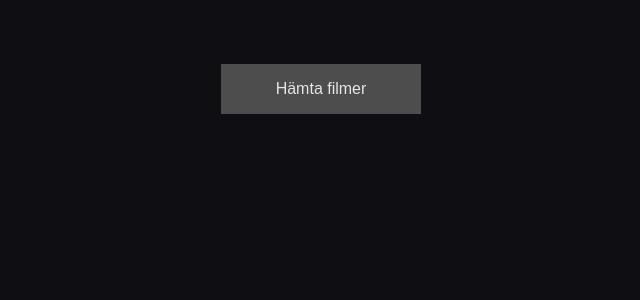
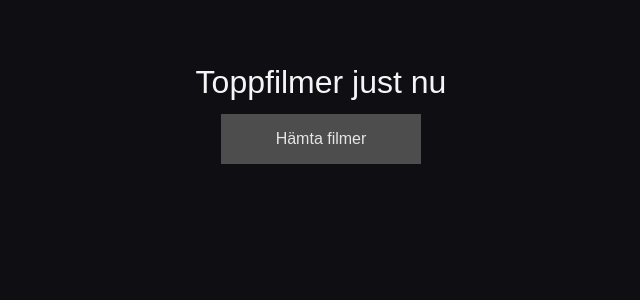
Before and after one commit to martapettersson/filmer, a React (Create React App) app: page / in a window 1280 px wide. Shown: the top 300 px of the page, without its empty margins (319-959 px from the left). Built offline with nearby package versions, Linux system fonts and the light colour scheme; no server answers.

Commit message:
add Headline component

```diff
--- a/src/app/App.js
+++ b/src/app/App.js
@@ -1,4 +1,5 @@
 import React, { useState } from "react";
+import Headline from "./components/Headline";
 import DownloadPage from "./pages/DownloadPage";
 import MoviePage from "./pages/MoviePage";
 import { getMovies } from "./utils/fetch";
@@ -16,6 +17,7 @@ export default function App() {
 	}
 	return (
 		<div className="container">
+			<Headline title="Toppfilmer just nu" size={1} />
 			{moviePages ? (
 				<MoviePage moviePages={moviePages} />
 			) : (
--- /dev/null
+++ b/src/app/components/Headline.jsx
@@ -0,0 +1,19 @@
+import React from "react";
+import styled from "styled-components";
+
+const StyledHeadline = styled.p`
+	font-size: ${(props) => {
+		switch (props.size) {
+			case 1:
+				return "32px";
+			case 2:
+				return "24px";
+			default:
+				return "18px";
+		}
+	}};
+`;
+
+export default function Headline({ title, size }) {
+	return <StyledHeadline size={size}>{title}</StyledHeadline>;
+}
```
